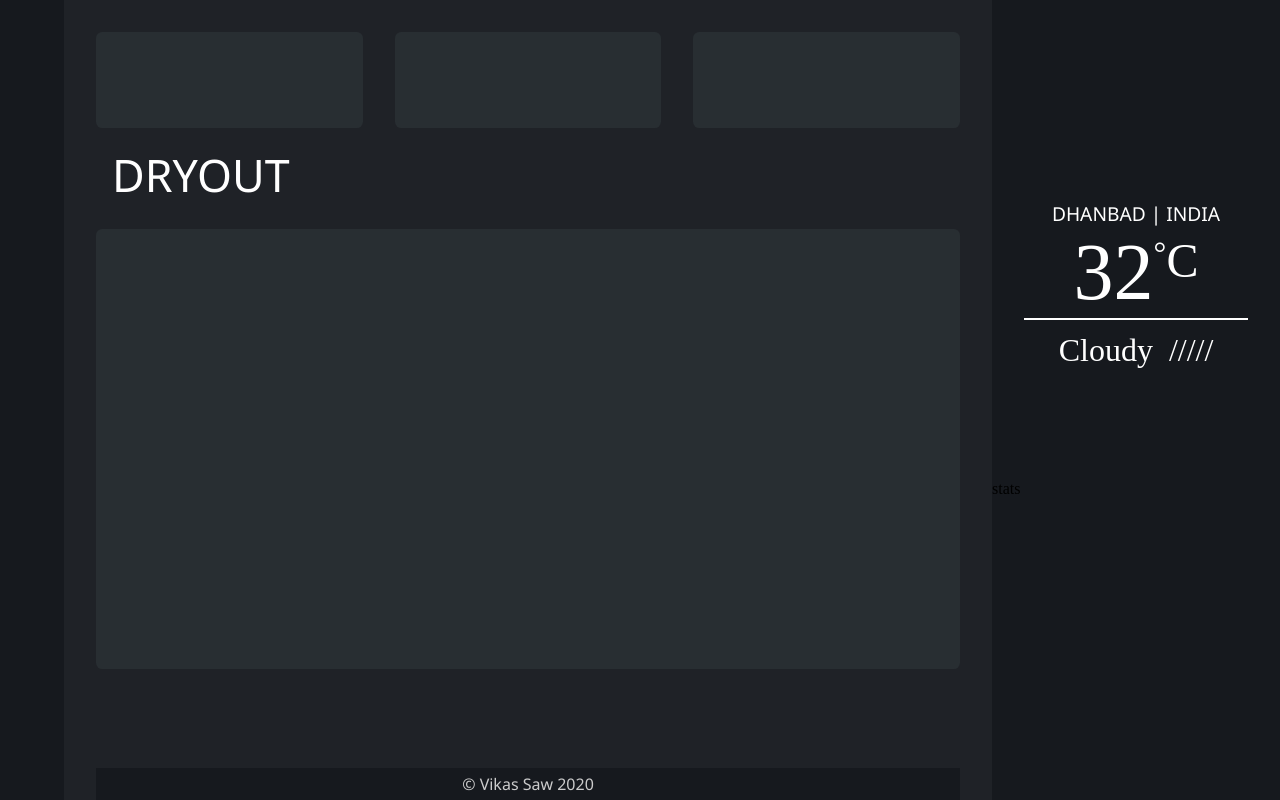
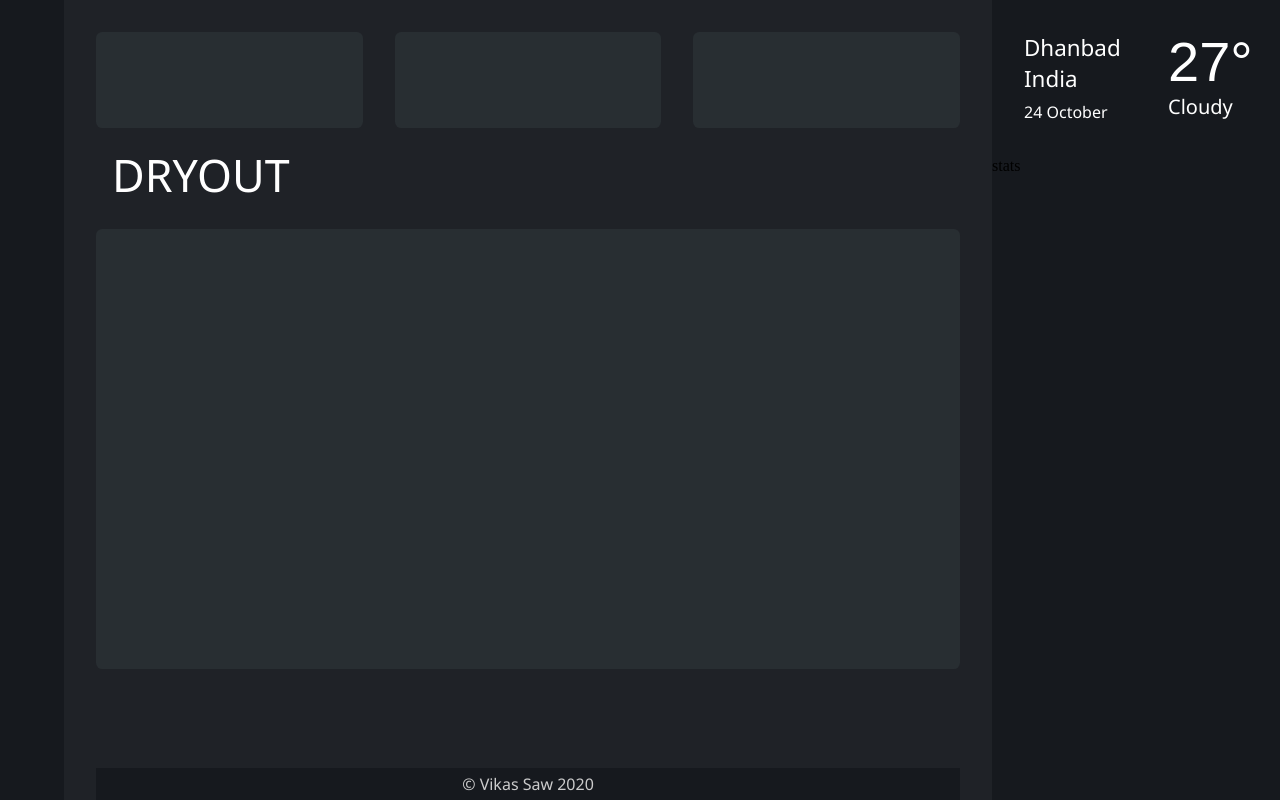
Before and after one commit to VikasKumarSaw/Dryout, a Vue app: page / in a window 1280 px wide. Built offline with nearby package versions, Linux system fonts and the light colour scheme.

Commit message:
sidebar temp

```diff
--- a/src/components/sidebar_temp.vue
+++ b/src/components/sidebar_temp.vue
@@ -1,16 +1,16 @@
 <template>
     <div class="temp-container">
-        <div class="location">DHANBAD | INDIA</div>
-        <section class="temp">
-            <div>32</div>
-            <div>°</div>
-            <div>C</div>
-        </section>
-        <hr />
-        <section class="status">
-            <span>Cloudy</span>
-            <span>/////</span>
-        </section>
+        <div class="temp-wrapper">
+            <section class="location">
+                <div class="city">Dhanbad</div>
+                <div class="country">India</div>
+                <div class="date">24 October </div>
+            </section>
+            <section class="temp">
+                <div>27°</div>
+                <span>Cloudy</span>
+            </section>
+        </div>
     </div>
 
 </template>
--- a/src/css/main.css
+++ b/src/css/main.css
@@ -35,67 +35,67 @@ main #side {
 
 main #side .temp-container {
   width: 100%;
-  padding-top: 25vh;
-  height: 60vh;
+  margin-right: 2rem;
+  padding: 2rem;
+}
+
+main #side .temp-container .temp-wrapper {
+  font-family: Arial, Helvetica, sans-serif;
+  display: -webkit-box;
+  display: -ms-flexbox;
+  display: flex;
+  -webkit-box-pack: justify;
+      -ms-flex-pack: justify;
+          justify-content: space-between;
+}
+
+main #side .temp-container .temp-wrapper section {
+  width: 50%;
 }
 
 main #side .temp-container .location {
   color: #fff;
   font-family: 'Segoe UI', Tahoma, Geneva, Verdana, sans-serif;
-  text-align: center;
-  font-size: 1.2rem;
+  font-size: 1.4rem;
 }
 
-main #side .temp-container hr {
-  width: 14rem;
-  margin: 0 auto;
-  height: 0.1rem;
-  background-color: #fff;
-  border: 0;
-  outline: 0;
+main #side .temp-container .location .date {
+  padding-top: .45rem;
+  padding-bottom: .1rem;
+  font-size: 1rem;
 }
 
-main #side .temp-container .status {
-  padding-top: .8rem;
+main #side .temp-container .temp {
+  color: #fff;
   display: -webkit-box;
   display: -ms-flexbox;
   display: flex;
-  -webkit-box-pack: center;
-      -ms-flex-pack: center;
-          justify-content: center;
-  font-size: 2rem;
-  color: #fff;
+  -webkit-box-orient: vertical;
+  -webkit-box-direction: normal;
+      -ms-flex-direction: column;
+          flex-direction: column;
+  -webkit-box-pack: start;
+      -ms-flex-pack: start;
+          justify-content: flex-start;
+  -webkit-box-align: start;
+      -ms-flex-align: start;
+          align-items: flex-start;
+  font-size: 1.2rem;
+  font-family: 'Segoe UI', Tahoma, Geneva, Verdana, sans-serif;
+  padding-left: 2rem;
 }
 
-main #side .temp-container .status span {
-  margin: 0 0.5rem;
+main #side .temp-container .temp span {
+  width: 100%;
+  line-height: 1.9rem;
+  font-size: 1.25rem;
 }
 
-main #side .temp-container .temp {
-  width: 50%;
-  color: #fff;
-  margin: 0 auto;
-  display: -webkit-box;
-  display: -ms-flexbox;
-  display: flex;
-  text-align: center;
-  -webkit-box-pack: center;
-      -ms-flex-pack: center;
-          justify-content: center;
-}
-
-main #side .temp-container .temp :nth-child(1) {
-  font-size: 5rem;
-}
-
-main #side .temp-container .temp :nth-child(2) {
-  font-size: 2rem;
-  padding-top: 0.5rem;
-}
-
-main #side .temp-container .temp :nth-child(3) {
-  font-size: 3rem;
-  padding-top: 0.4rem;
+main #side .temp-container .temp div {
+  font-size: 3.5rem;
+  font-family: Arial, Helvetica, sans-serif;
+  width: 100%;
+  line-height: 3.75rem;
 }
 
 main #side-nav {
--- a/src/css/main.scss
+++ b/src/css/main.scss
@@ -32,58 +32,57 @@ main{
 
         & .temp-container{
             width: 100%;
-            padding-top: 25vh;
-            // background-color: rgb(141, 32, 32);
-            height: 60vh;
+            margin-right: 2rem;
+            padding: 2rem;
+            // padding-top: 4rem;
+            // background-color: red;
+
+            .temp-wrapper{
+                // background-color: $darker;
+                font-family: Arial, Helvetica, sans-serif ;
+                display: flex;
+                justify-content: space-between;
+
+                section{
+                    width: 50%;
+                }
+            }
 
             .location{
                 color: #fff;
                 font-family: 'Segoe UI', Tahoma, Geneva, Verdana, sans-serif;
-                text-align: center;
-                font-size: 1.2rem;
+                font-size: 1.4rem;
+                .date{
+                    padding-top: .45rem;
+                    padding-bottom: .1rem;
+                    font-size: 1rem;
+                }
             }
 
-            hr{
-                width: 14rem;
-                margin: 0 auto;
-                height: 0.1rem;
-                background-color: #fff;
-                border: 0;
-                outline: 0;
-            }
-             .status{
-                 padding-top: .8rem;
-                 display: flex;
-                 justify-content: center;
-                 font-size: 2rem;
-                 color: #fff;
+            & .temp{
+                color: #fff;
+                display: flex;
+                flex-direction: column;
+                justify-content: flex-start;
+                align-items: flex-start;
+                font-size: 1.2rem;
+                font-family: 'Segoe UI', Tahoma, Geneva, Verdana, sans-serif;
+                // text-align: center;
+                padding-left: 2rem;
+                span{
+                    width: 100%;
+                    line-height: 1.9rem;
+                    font-size: 1.25rem;
+                }
+                // background-color: red;
+                div{
+                    font-size: 3.5rem;
+                    font-family: Arial, Helvetica, sans-serif;
+                    width: 100%;
+                    line-height: 3.75rem;
+                    // background-color: burlywood;
+                }
 
-                 span{
-                     margin: 0 0.5rem;
-                 }
-             }
-
-
-            & .temp{
-                width: 50%;
-                color: #fff;
-                margin: 0 auto;
-                display: flex;
-                text-align: center;
-                justify-content: center;
-                // background-color: red;
-
-                :nth-child(1){
-                    font-size: 5rem;
-                }
-                :nth-child(2){
-                    font-size: 2rem;
-                    padding-top: 0.5rem;
-                }
-                :nth-child(3){
-                    font-size: 3rem;
-                    padding-top: 0.4rem;
-                }
             }
         }
     }
```
Also changed, not shown: 1 other file (tests, documents, lock files or other folders).
